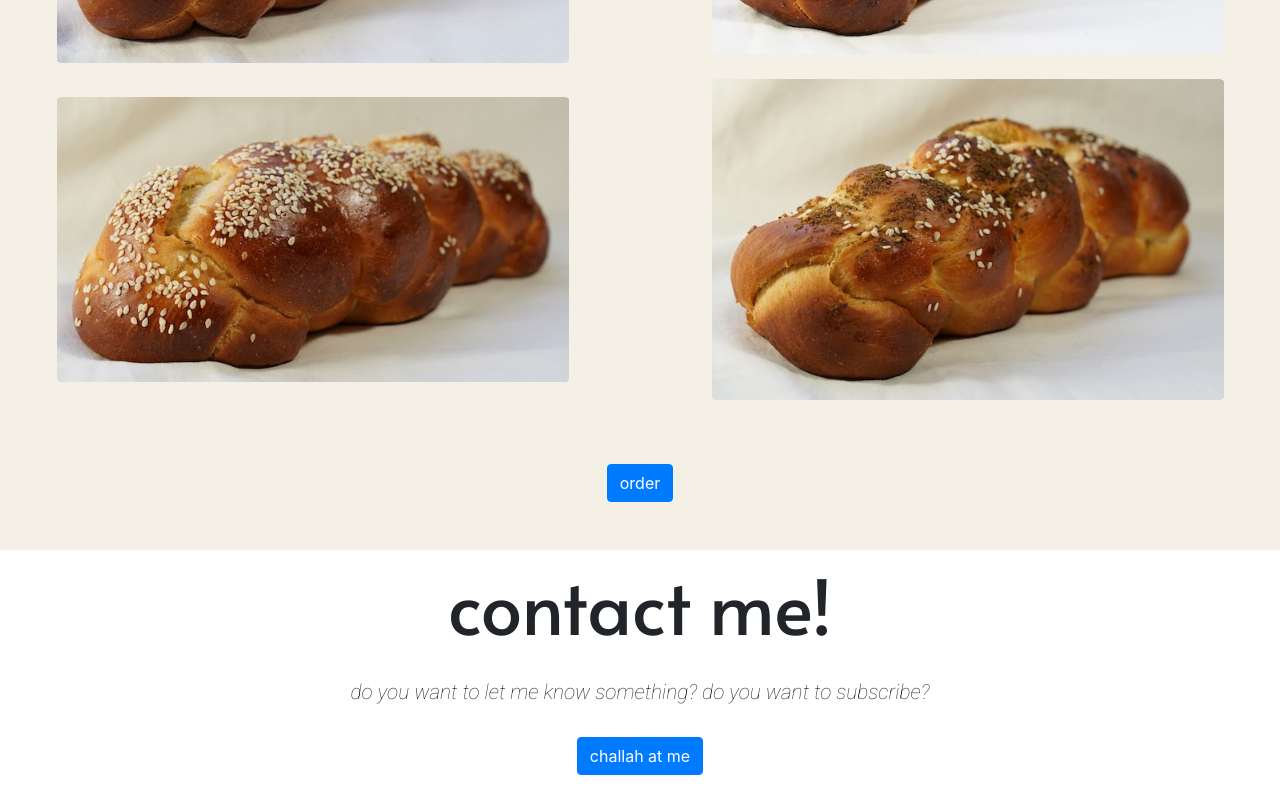
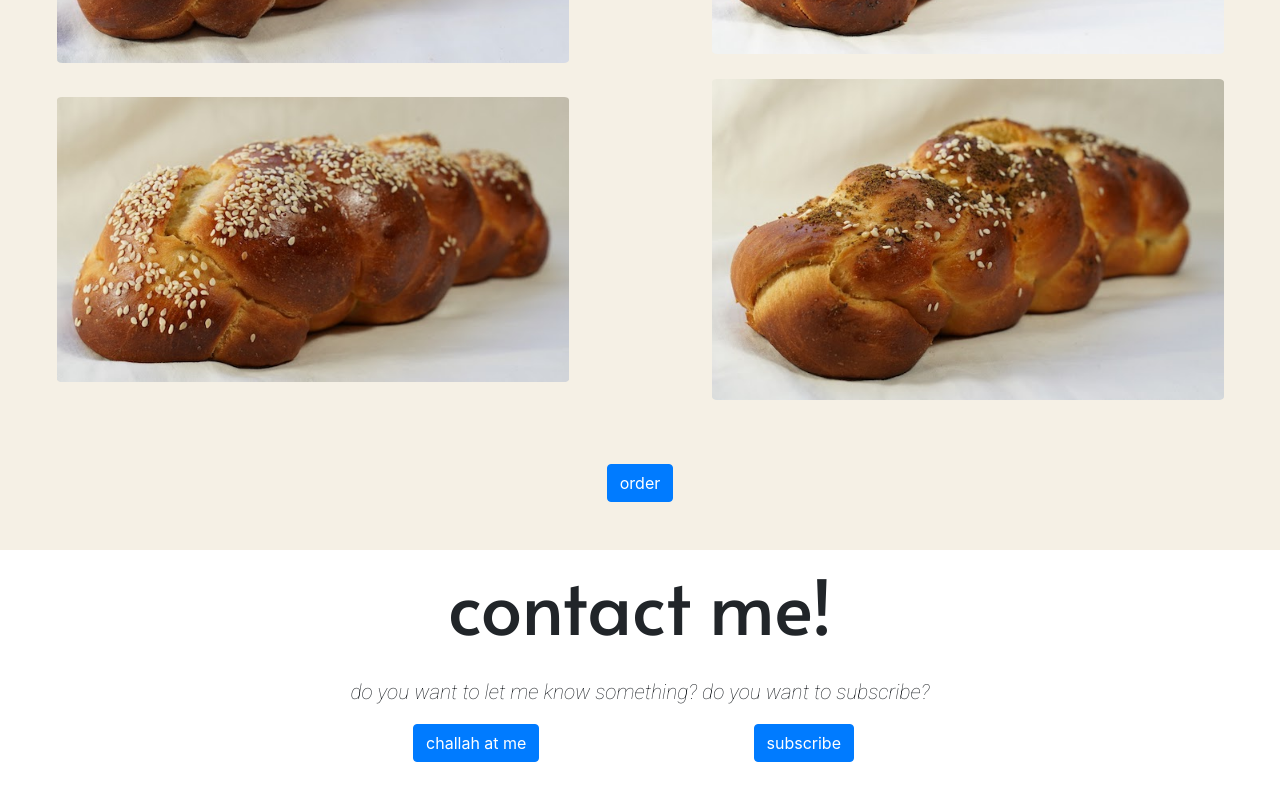
Before and after one commit to capetillo/challahlujah, a React (Create React App) app: page / in a window 1280 px wide. Shown: the part 1997-2797 px from the top of the page. Built offline with nearby package versions, Linux system fonts and the light colour scheme.

Commit message:
centers contact and subscribe buttons vertically

```diff
--- a/src/components/Contact/contact.jsx
+++ b/src/components/Contact/contact.jsx
@@ -26,11 +26,15 @@ export default function Contact() {
                     <p className="contact-info">do you want to let me know something? do you want to subscribe?</p>
                 </Col>
             </Row>
-            <div className="challah-at-me">
-                <Button className="collapsed justify-self-center" type="button" data-toggle="collapse" data-target="#form-collapse-text" aria-controls="form-collapse-text" aria-expanded="false" aria-label="Toggle button">
+            <div className="contact-buttons">
+            <Row>
+                <Col xs={3}></Col>
+                <Col xs={3}>
+
+                        <Button className="collapsed justify-self-center" type="button" data-toggle="collapse" data-target="#form-collapse-text" aria-controls="form-collapse-text" aria-expanded="false" aria-label="Toggle button" id="challah-at-me">
                             challah at me
                         </Button>
-            </div>
+
                     <Collapse in={true}>
                         <form onSubmit={sendEmail} >
                             <div className="paddingpurposes">
@@ -54,11 +58,19 @@ export default function Contact() {
                                     </div>
                                 </Row>
                                 </div>
-
                             </form>
-
                         </Collapse>
-
+                        </Col>
+                        <Col xs={3} className="justify-self-center">
+                            <a href="https://gmail.us2.list-manage.com/subscribe?u=6a90ee103a39a8ea6e4b2d543&id=6cdfa69eb3" target="blank">
+                                <Button  type="button">
+                                    subscribe
+                                </Button>
+                            </a>
+                        </Col>
+                        <Col xs={3}></Col>
+                    </Row>
+                    </div>
                 </div>
     )
 
```
Lines whose indentation alone changed are shown as unchanged.
